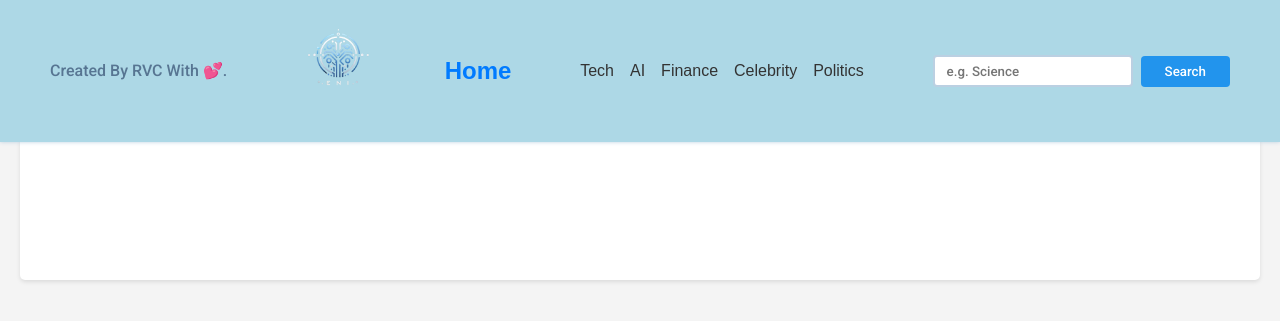
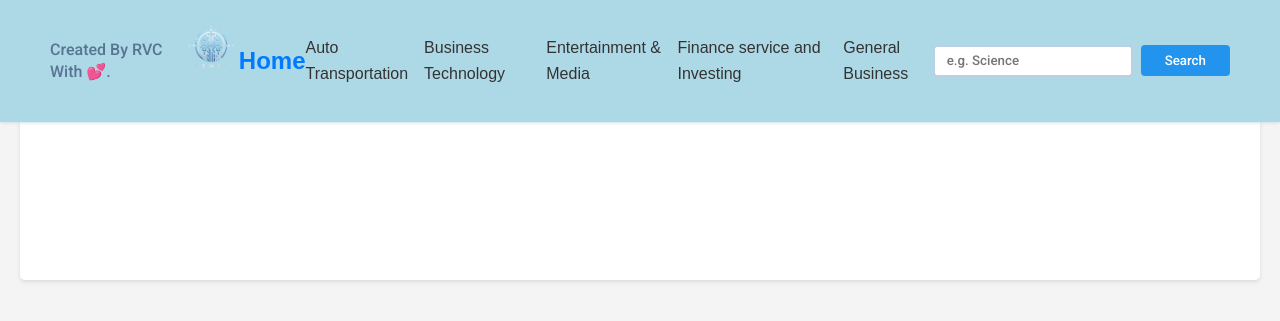
Before and after one commit to RohanRVC/realtime_news_app, a Flask app: template templates/dynamic_article1.html in a window 1280 px wide. Shown: the top 321 px of the page. Run offline with Flask 3, Linux system fonts and the light colour scheme; the template is opened without the code that fills it, so the values that code supplies are empty.

Commit message:
Update dynamic_article1.html

```diff
--- a/templates/dynamic_article1.html
+++ b/templates/dynamic_article1.html
@@ -77,22 +77,20 @@ img:not(:last-child) {
     background-color: #0056b3;
 }
 </style>
-<body>
-    <nav>
+<body> <nav>
     <div class="main-nav container flex">
         <p>Created By RVC With 💕.</p>
-
-            <a href="#" onclick="reload()" class="company-logo">
+        <a href="/" class="company-logo">
             <img src="./static/assets/logo_.png" alt="company logo">
         </a>
-            <a href="{{ url_for('home') }}" class="company-logo"><h2>Home</h2></a>
+        <a href="/" class="company-logo"><h2>Home</h2></a>
         <div class="nav-links">
             <ul class="flex">
-                    <li class="hover-link nav-item" id="tech" onclick="onNavItemClick('tech')">Tech</li>
-                    <li class="hover-link nav-item" id="politics" onclick="onNavItemClick('ai')">AI</li>
-                    <li class="hover-link nav-item" id="finance" onclick="onNavItemClick('finance')">Finance</li>
-                    <li class="hover-link nav-item" id="tech" onclick="onNavItemClick('celebrity')">Celebrity</li>
-                    <li class="hover-link nav-item" id="politics" onclick="onNavItemClick('politics')">Politics</li>
+                <li class="hover-link nav-item" id="tech" onclick="onNavItemClick1('auto')">Auto Transportation</li>
+                <li class="hover-link nav-item" id="politics" onclick="onNavItemClick1('bt')">Business Technology</li>
+                <li class="hover-link nav-item" id="finance" onclick="onNavItemClick1('media')">Entertainment & Media</li>
+                <li class="hover-link nav-item" id="tech" onclick="onNavItemClick1('finance')">Finance service and Investing</li>
+                <li class="hover-link nav-item" id="politics" onclick="onNavItemClick1('general')">General Business</li>
             </ul>
         </div>
         <div class="search-bar flex">
```
Lines whose indentation alone changed are shown as unchanged.
